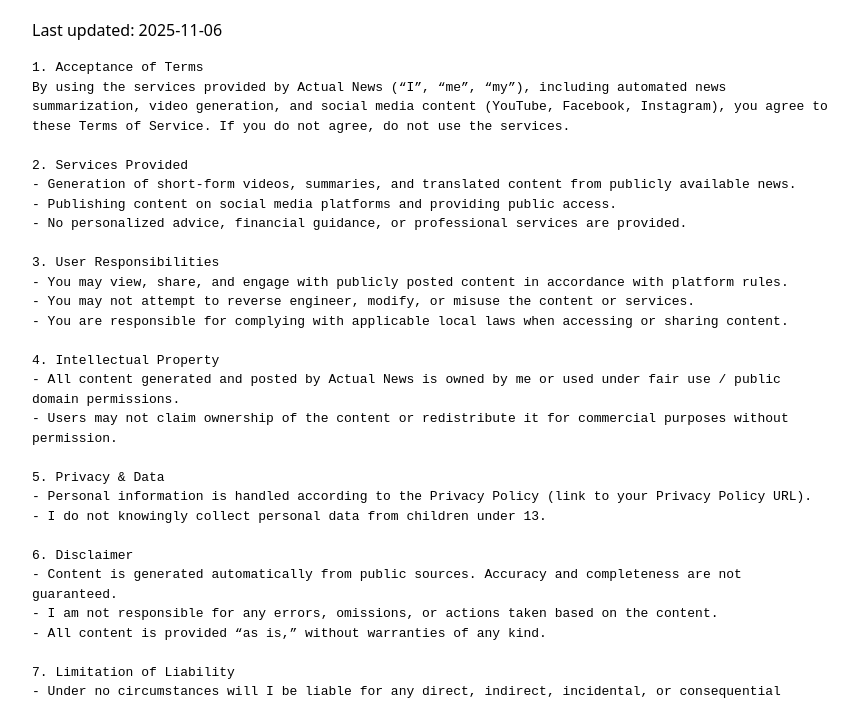
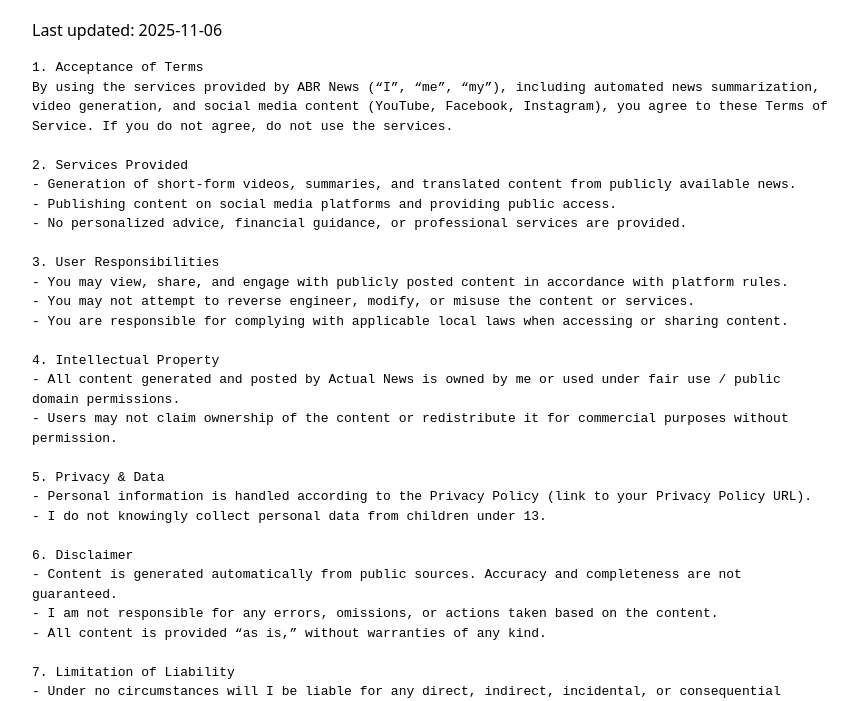
Before and after one commit to basavaakula/meta_app_privacy_policy, a plain HTML site: page terms.html in a window 1280 px wide. Shown: the part 99-800 px from the top of the page, without its empty margins (208-1066 px from the left). Drawn offline with Linux system fonts and the light colour scheme.

Commit message:
Update terms.html

```diff
--- a/terms.html
+++ b/terms.html
@@ -9,7 +9,7 @@
   <p>Last updated: 2025-11-06</p>
   <pre style="white-space:pre-wrap;">
 1. Acceptance of Terms
-By using the services provided by Actual News (“I”, “me”, “my”), including automated news summarization, video generation, and social media content (YouTube, Facebook, Instagram), you agree to these Terms of Service. If you do not agree, do not use the services.
+By using the services provided by ABR News (“I”, “me”, “my”), including automated news summarization, video generation, and social media content (YouTube, Facebook, Instagram), you agree to these Terms of Service. If you do not agree, do not use the services.
 
 2. Services Provided
 - Generation of short-form videos, summaries, and translated content from publicly available news.
```
